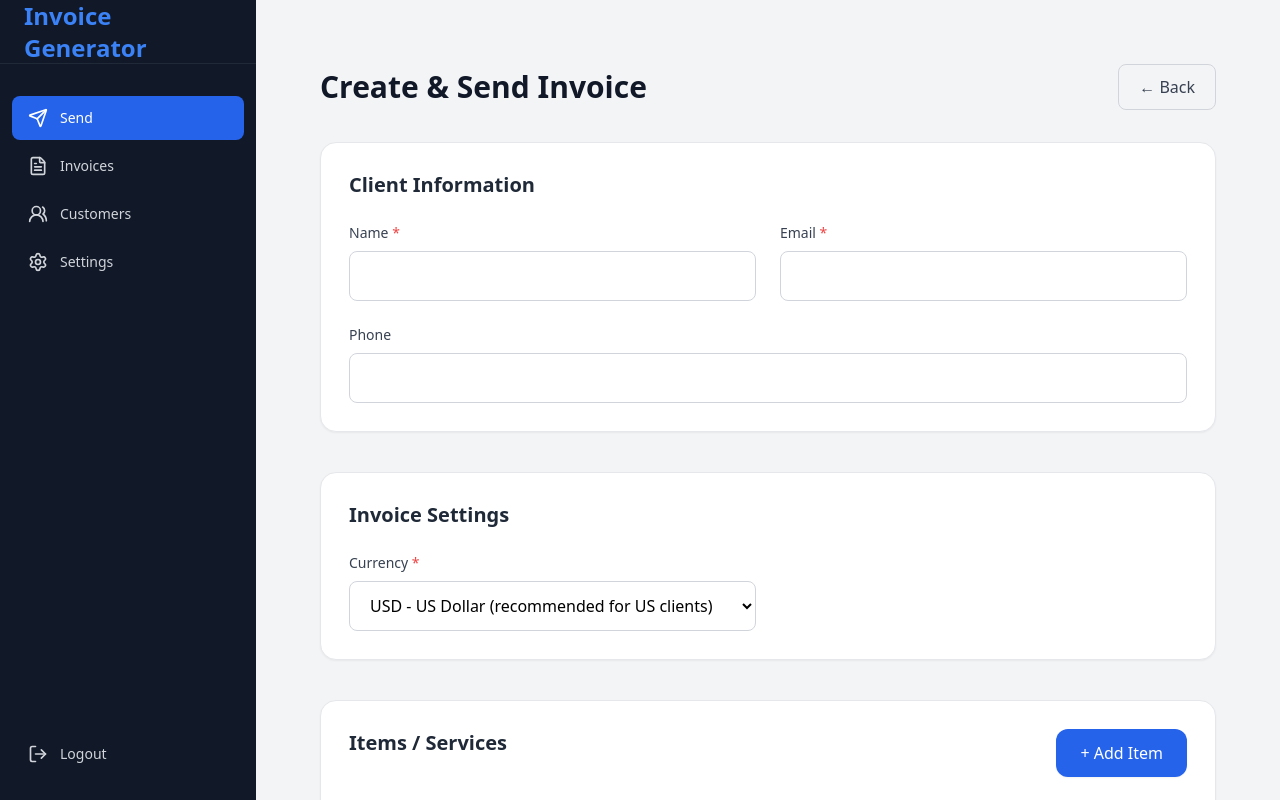
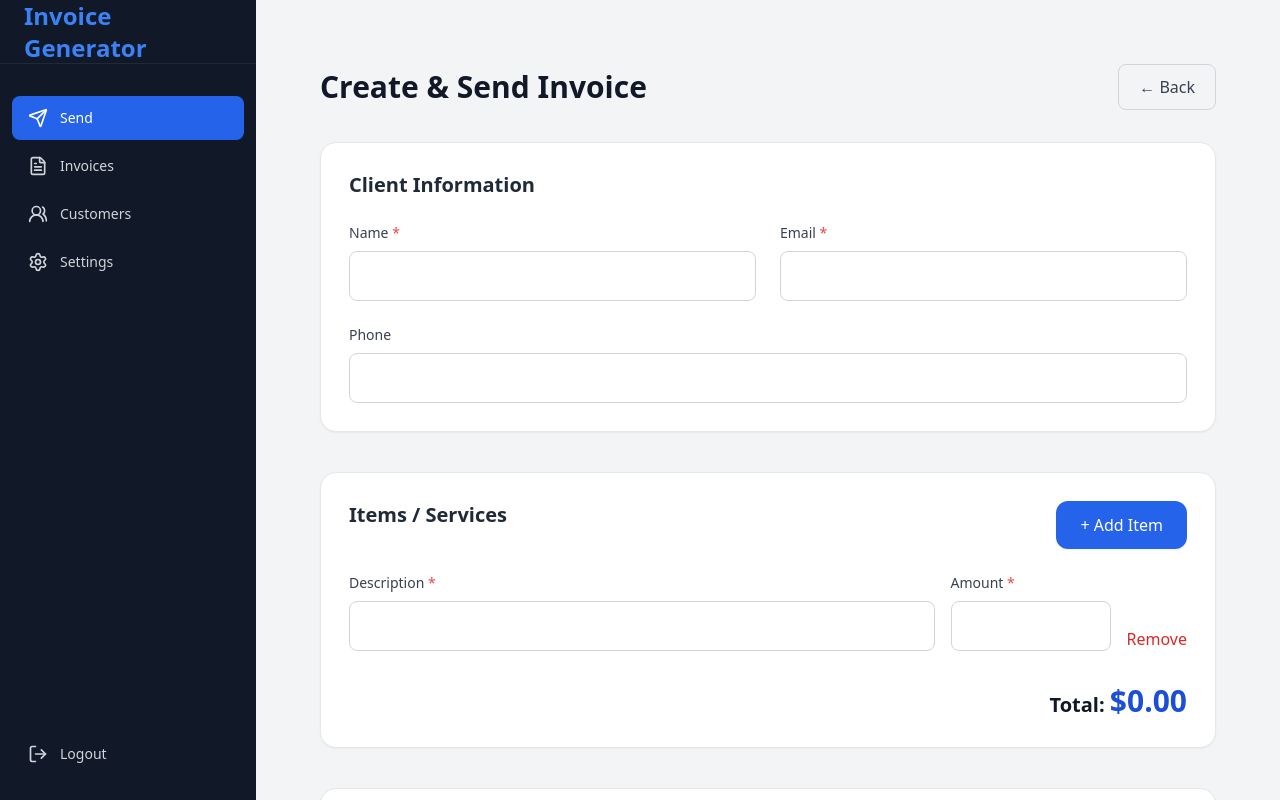
Before and after one commit to sachin6736/Invoicegenerator, a React app in the folder Frontend/: page /send in a window 1280 px wide. Shown: the top 800 px of the page. Built offline with nearby package versions, Linux system fonts and the light colour scheme; no server answers; the HTML template or start-up script is replaced by a standard one.

Commit message:
pdfremoved

```diff
--- a/Frontend/src/pages/SendInvoice.jsx
+++ b/Frontend/src/pages/SendInvoice.jsx
@@ -11,7 +11,7 @@ export default function SendInvoice() {
     issueDate: new Date().toISOString().slice(0, 10),
     items: [{ description: '', amount: '' }],
     notes: '',
-    currency: 'USD',  // Default to USD for US clients
+    // currency removed
   };
 
   const [formData, setFormData] = useState(initialFormData);
@@ -47,10 +47,6 @@ export default function SendInvoice() {
   const validateForm = () => {
     if (!formData.clientName.trim() || !formData.clientEmail.trim()) {
       toast.error('Client name and email are required');
-      return false;
-    }
-    if (!formData.currency) {
-      toast.error('Please select a currency');
       return false;
     }
     if (formData.items.some((item) => !item.description.trim() || !item.amount)) {
@@ -90,7 +86,7 @@ export default function SendInvoice() {
       })),
       totalAmount,
       notes: formData.notes?.trim() || undefined,
-      currency: formData.currency,  // ← Now sent to backend
+      // currency removed — backend will force USD
     };
 
     try {
@@ -174,30 +170,6 @@ export default function SendInvoice() {
           </div>
         </section>
 
-        {/* Currency Selection – NEW SECTION */}
-        <section className="bg-white p-7 rounded-2xl border border-gray-200 shadow-sm">
-          <h2 className="text-xl font-semibold mb-6 text-gray-800">Invoice Settings</h2>
-          <div className="grid grid-cols-1 md:grid-cols-2 gap-6">
-            <div>
-              <label className="block text-sm font-medium text-gray-700 mb-2">
-                Currency <span className="text-red-500">*</span>
-              </label>
-              <select
-                name="currency"
-                value={formData.currency}
-                onChange={handleChange}
-                className="w-full px-4 py-3 border border-gray-300 rounded-lg focus:ring-2 focus:ring-blue-500 focus:border-blue-500 outline-none transition bg-white"
-                required
-              >
-                <option value="USD">USD - US Dollar (recommended for US clients)</option>
-                <option value="AED">AED - UAE Dirham</option>
-                <option value="INR">INR - Indian Rupee</option>
-                {/* Add more currencies if needed */}
-              </select>
-            </div>
-          </div>
-        </section>
-
         {/* Items */}
         <section className="bg-white p-7 rounded-2xl border border-gray-200 shadow-sm">
           <div className="flex flex-col sm:flex-row justify-between mb-6 gap-4">
@@ -261,7 +233,7 @@ export default function SendInvoice() {
 
           <div className="mt-8 text-right">
             <p className="text-xl font-semibold text-gray-900">
-              Total: <span className="text-3xl font-bold text-blue-700">₹{totalAmount.toFixed(2)}</span>
+              Total: <span className="text-3xl font-bold text-blue-700">${totalAmount.toFixed(2)}</span>
             </p>
           </div>
         </section>
```
Also changed, not shown: 2 other files (tests, documents, lock files or other folders).
